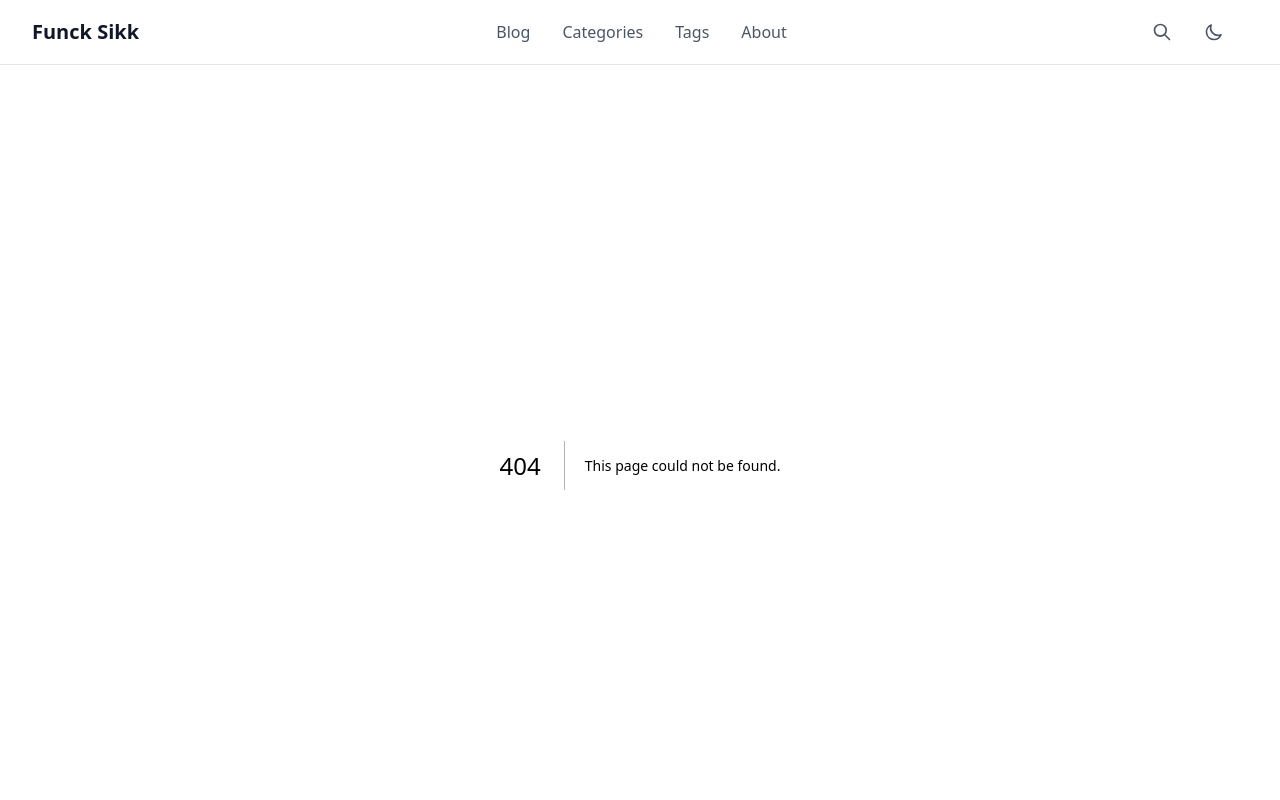
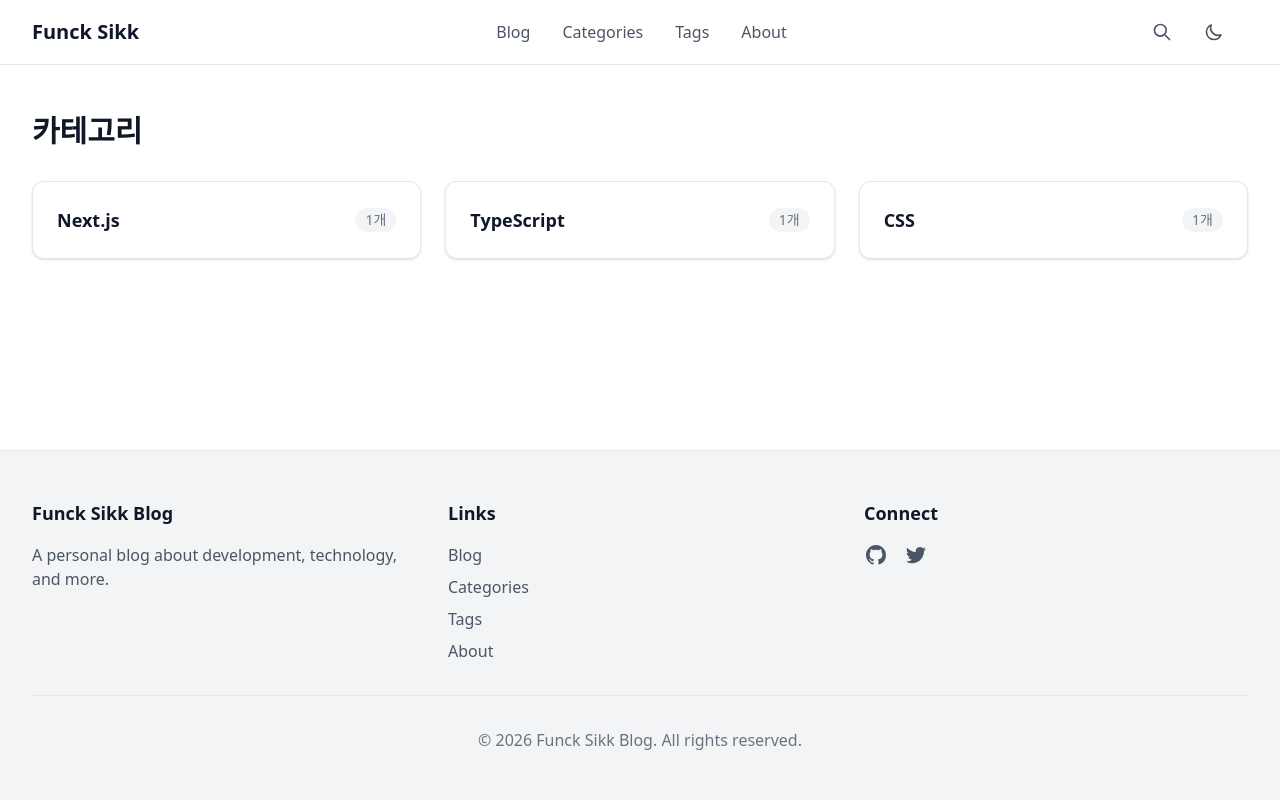
Before and after one commit to siksum/funck-sikk--blog, a Next.js app: page /categories in a window 1280 px wide. Before the commit this address had no page. Shown: the top 800 px of the page. Built offline with nearby package versions, Linux system fonts and the light colour scheme.

Commit message:
feat: 카테고리 시스템 구현
- 카테고리 목록 페이지 (/categories)
- 카테고리별 포스트 목록 페이지 (/categories/[slug])
- 블로그 목록 페이지 (/blog)
- 정적 페이지 생성 (generateStaticParams)

Co-Authored-By: Claude Opus 4.5 <noreply@anthropic.com>

```diff
--- /dev/null
+++ b/src/app/blog/page.tsx
@@ -0,0 +1,20 @@
+import PostList from '@/components/post/PostList';
+import { getAllPosts } from '@/lib/posts';
+
+export const metadata = {
+  title: '블로그 | Funck Sikk Blog',
+  description: '모든 블로그 포스트',
+};
+
+export default function BlogPage() {
+  const posts = getAllPosts();
+
+  return (
+    <div className="max-w-7xl mx-auto px-4 sm:px-6 lg:px-8 py-12">
+      <h1 className="text-3xl font-bold text-gray-900 dark:text-white mb-8">
+        블로그
+      </h1>
+      <PostList posts={posts} />
+    </div>
+  );
+}
--- /dev/null
+++ b/src/app/categories/[slug]/page.tsx
@@ -0,0 +1,56 @@
+import { notFound } from 'next/navigation';
+import PostList from '@/components/post/PostList';
+import { getPostsByCategory, getAllCategories } from '@/lib/posts';
+
+interface CategoryPageProps {
+  params: Promise<{ slug: string }>;
+}
+
+export async function generateMetadata({ params }: CategoryPageProps) {
+  const { slug } = await params;
+  const categoryName = decodeURIComponent(slug);
+
+  return {
+    title: `${categoryName} | Funck Sikk Blog`,
+    description: `${categoryName} 카테고리의 포스트 목록`,
+  };
+}
+
+export async function generateStaticParams() {
+  const categories = getAllCategories();
+
+  return categories.map((category) => ({
+    slug: encodeURIComponent(category.name),
+  }));
+}
+
+export default async function CategoryPage({ params }: CategoryPageProps) {
+  const { slug } = await params;
+  const categoryName = decodeURIComponent(slug);
+  const posts = getPostsByCategory(categoryName);
+
+  if (posts.length === 0) {
+    notFound();
+  }
+
+  return (
+    <div className="max-w-7xl mx-auto px-4 sm:px-6 lg:px-8 py-12">
+      <div className="mb-8">
+        <a
+          href="/categories"
+          className="text-sm text-blue-600 dark:text-blue-400 hover:underline mb-2 inline-block"
+        >
+          ← 카테고리 목록
+        </a>
+        <h1 className="text-3xl font-bold text-gray-900 dark:text-white">
+          {categoryName}
+        </h1>
+        <p className="text-gray-600 dark:text-gray-400 mt-2">
+          {posts.length}개의 포스트
+        </p>
+      </div>
+
+      <PostList posts={posts} />
+    </div>
+  );
+}
--- /dev/null
+++ b/src/app/categories/page.tsx
@@ -0,0 +1,44 @@
+import Link from 'next/link';
+import { getAllCategories, getPostsByCategory } from '@/lib/posts';
+
+export const metadata = {
+  title: '카테고리 | Funck Sikk Blog',
+  description: '블로그 카테고리 목록',
+};
+
+export default function CategoriesPage() {
+  const categories = getAllCategories();
+
+  return (
+    <div className="max-w-7xl mx-auto px-4 sm:px-6 lg:px-8 py-12">
+      <h1 className="text-3xl font-bold text-gray-900 dark:text-white mb-8">
+        카테고리
+      </h1>
+
+      <div className="grid grid-cols-1 sm:grid-cols-2 lg:grid-cols-3 gap-6">
+        {categories.map((category) => (
+          <Link
+            key={category.name}
+            href={`/categories/${encodeURIComponent(category.name)}`}
+            className="group block p-6 bg-white dark:bg-gray-800 rounded-xl shadow-sm border border-gray-200 dark:border-gray-700 hover:shadow-lg transition-shadow"
+          >
+            <div className="flex items-center justify-between">
+              <h2 className="text-lg font-semibold text-gray-900 dark:text-white group-hover:text-blue-600 dark:group-hover:text-blue-400 transition-colors">
+                {category.name}
+              </h2>
+              <span className="text-sm text-gray-500 dark:text-gray-400 bg-gray-100 dark:bg-gray-700 px-2.5 py-0.5 rounded-full">
+                {category.count}개
+              </span>
+            </div>
+          </Link>
+        ))}
+      </div>
+
+      {categories.length === 0 && (
+        <p className="text-center text-gray-600 dark:text-gray-400 py-12">
+          아직 카테고리가 없습니다.
+        </p>
+      )}
+    </div>
+  );
+}
```
